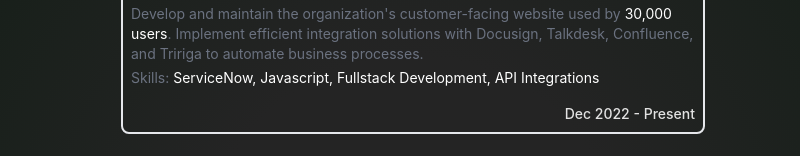
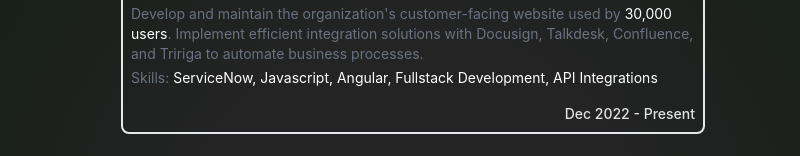
Before and after one commit to abhishekg999/home, a Preact app: page / in a window 1280 px wide. Shown: the part 932-1088 px from the top of the page, without its empty margins (227-1027 px from the left). Built offline with nearby package versions, Linux system fonts and the light colour scheme.

Commit message:
update description

```diff
--- a/src/app.tsx
+++ b/src/app.tsx
@@ -74,7 +74,7 @@
                                             business processes.
                                         </>
                                     }
-                                    skills="ServiceNow, Javascript, Fullstack Development, API Integrations"
+                                    skills="ServiceNow, Javascript, Angular, Fullstack Development, API Integrations"
                                     startDate="Dec 2022"
                                     endDate="Present"
                                 ></ExperienceCard>
```
